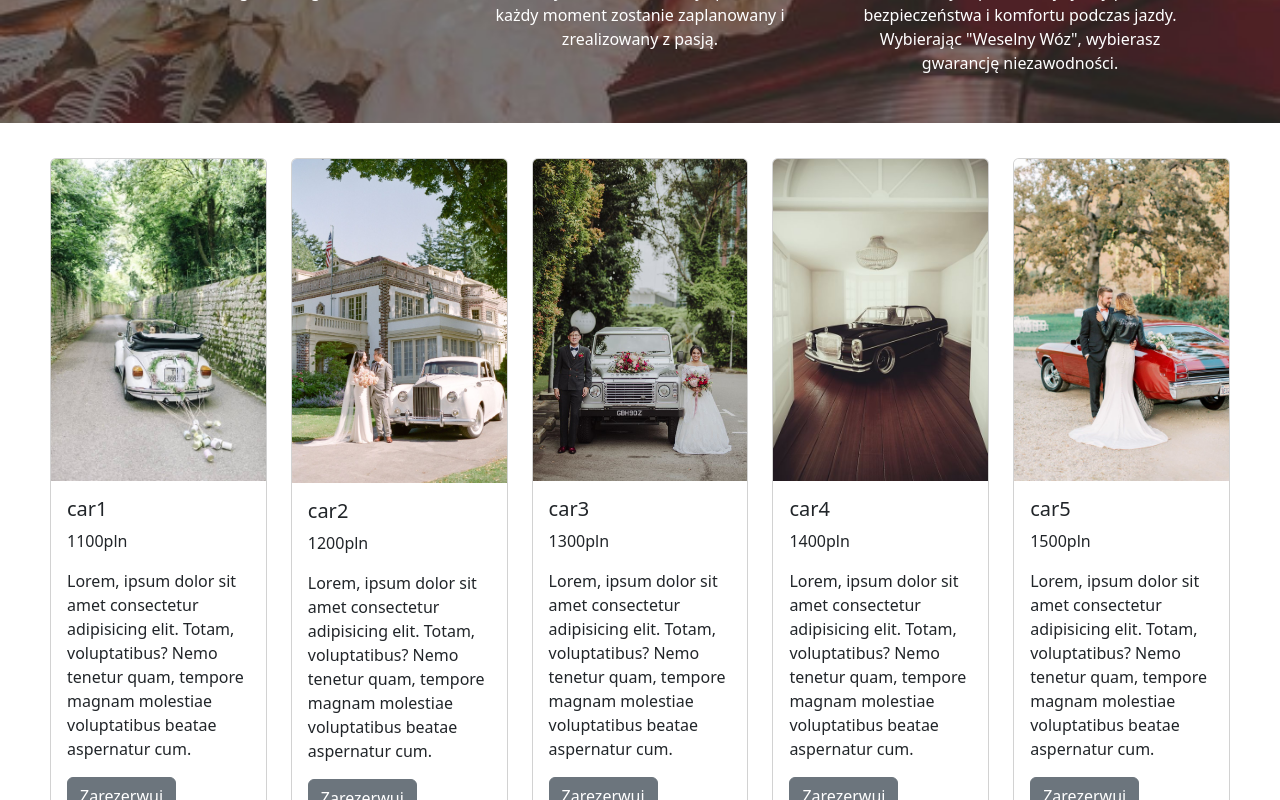
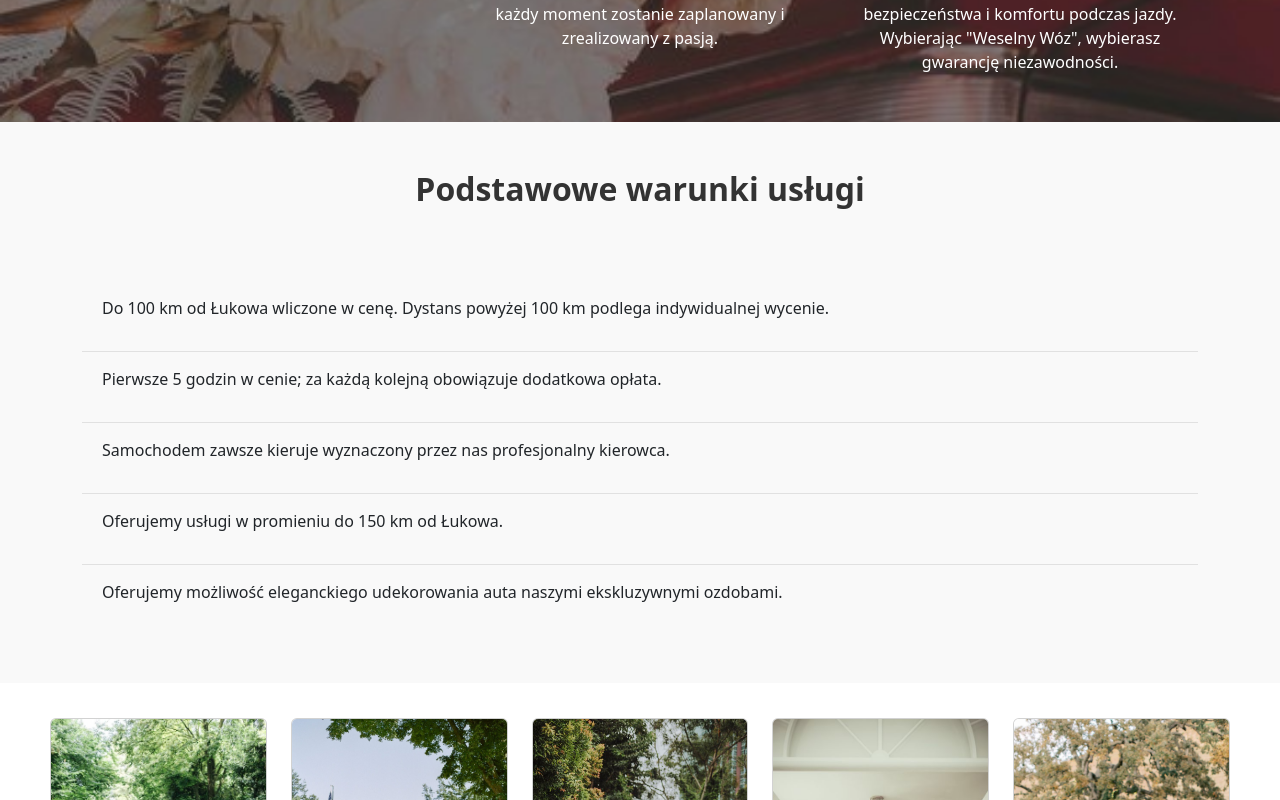
Before and after one commit to artwol993/weselny-woz, a React (Create React App) app: page / in a window 1280 px wide. Shown: the part 1740-2540 px from the top of the page. Built offline with nearby package versions, Linux system fonts and the light colour scheme.

Commit message:
ad basic version

```diff
--- a/src/component/body.jsx
+++ b/src/component/body.jsx
@@ -3,6 +3,7 @@ import AboutUs from "./about-us";
 import Banner from "./banner";
 import WelcomeCarousel from "./welcome-carousel";
 import Quality from "./quality";
+import Terms from "./terms";
 import Gallery from "./gallery";
 import PhotoBlock from "./photo-block";
 import Contact from "./contact";
@@ -14,6 +15,7 @@ function Body() {
       <AboutUs />
       <Banner />
       <Quality />
+      <Terms />
       <Gallery />
       <PhotoBlock />
       <Contact />
--- /dev/null
+++ b/src/component/terms.jsx
@@ -0,0 +1,49 @@
+import React from "react";
+import "../style/terms.css";
+import Container from "react-bootstrap/Container";
+
+function Terms() {
+  return (
+    <section id="Terms" className="terms-container p-5">
+      <Container>
+        <h2 className="terms-title text-center mb-5">
+          Podstawowe warunki usługi
+        </h2>
+        <div className="terms-item">
+          <i className="fas fa-route terms-icon"></i>
+          <p>
+            Do 100 km od Łukowa wliczone w cenę. Dystans powyżej 100 km podlega
+            indywidualnej wycenie.
+          </p>
+        </div>
+        <div className="terms-item">
+          <i className="fas fa-clock terms-icon"></i>
+          <p>
+            Pierwsze 5 godzin w cenie; za każdą kolejną obowiązuje dodatkowa
+            opłata.
+          </p>
+        </div>
+        <div className="terms-item">
+          <i className="fas fa-user-tie terms-icon"></i>
+          <p>
+            Samochodem zawsze kieruje wyznaczony przez nas profesjonalny
+            kierowca.
+          </p>
+        </div>
+        <div className="terms-item">
+          <i className="fas fa-map-marker-alt terms-icon"></i>
+          <p>Oferujemy usługi w promieniu do 150 km od Łukowa.</p>
+        </div>
+        <div className="terms-item">
+          <i className="fas fa-car-side terms-icon"></i>
+          <p>
+            Oferujemy możliwość eleganckiego udekorowania auta naszymi
+            ekskluzywnymi ozdobami.
+          </p>
+        </div>
+      </Container>
+    </section>
+  );
+}
+
+export default Terms;
--- /dev/null
+++ b/src/style/terms.css
@@ -0,0 +1,27 @@
+.terms-container {
+  background-color: #f9f9f9;
+  padding: 50px 0;
+}
+
+.terms-title {
+  font-weight: 600;
+  margin-bottom: 30px;
+  color: #333;
+}
+
+.terms-item {
+  display: flex;
+  align-items: center;
+  padding: 15px 0;
+  border-bottom: 1px solid #e1e1e1;
+}
+
+.terms-item:last-child {
+  border-bottom: none;
+}
+
+.terms-icon {
+  font-size: 24px;
+  margin-right: 20px;
+  color: #007bff;
+}
```
